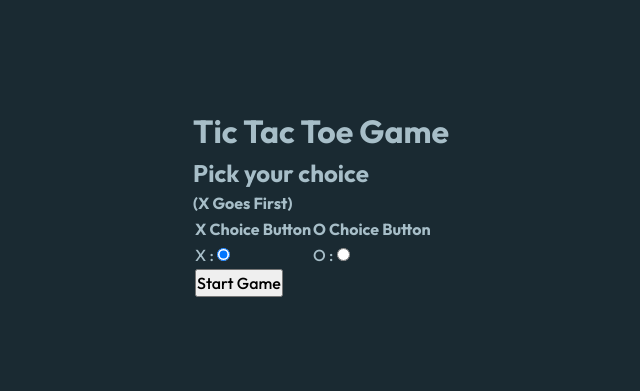
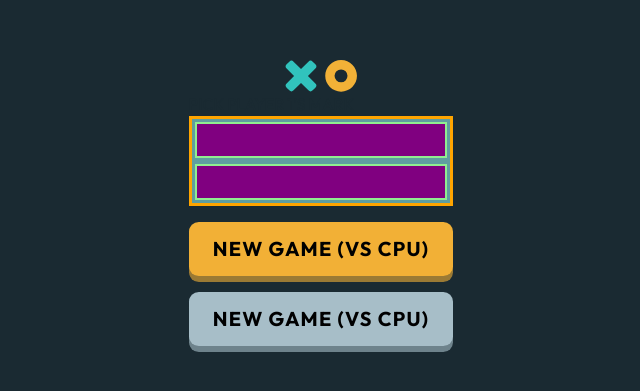
Before and after one commit to krutagna10/tic-tac-toe-game, a React (Create React App) app: page / in a window 1280 px wide. Shown: the part 197-588 px from the top of the page, without its empty margins (319-959 px from the left). Built offline with nearby package versions, Linux system fonts and the light colour scheme.

Commit message:
added some updates

```diff
--- a/src/App.jsx
+++ b/src/App.jsx
@@ -5,7 +5,7 @@ function App() {
   return (
     <div className="app">
       <GameProvider>
-        <h1>Tic Tac Toe Game</h1>
+        <h1 className="sr-only">Tic Tac Toe Game</h1>
         <Choice />
       </GameProvider>
     </div>
--- a/src/components/Choice/Choice.css
+++ b/src/components/Choice/Choice.css
@@ -0,0 +1,25 @@
+.choice__label {
+  color: var(--silver);
+  width: 100%;
+  background-color: purple;
+  border: 2px solid lightgreen;
+  padding-block: 1rem;
+  cursor: pointer;
+  display: block;
+}
+
+.division {
+  border: 3px solid orange;
+}
+
+.inner-division {
+  border: 3px solid cadetblue;
+}
+
+.choice__radio {
+  display: none;
+}
+
+.choice__btn {
+  width: 100%;
+}
--- a/src/components/Choice/Choice.jsx
+++ b/src/components/Choice/Choice.jsx
@@ -1,73 +1,55 @@
-import { ChoiceContext } from "../../context/GameContext";
+import Button from "../UI/Button/Button";
+import logo from "../../assets/logo.svg";
+import "./Choice.css";
 import { useState } from "react";
-import { useContext } from "react";
 
-function Choice({ onStartGame }) {
-  const [choices, setChoices] = useState({ user: "x", computer: "o" });
-  const { onChoice } = useContext(ChoiceContext);
+function Choice() {
+  const [userChoice, setUserChoice] = useState("");
 
-  function handleRadioChange(event) {
-    // Storing user choice in user choice variable
-    const userChoice = event.target.value;
-
-    // Setting computer choice the opposite of user choice
-    const computerChoice = userChoice === "x" ? "o" : "x";
-
-    // Setting choices
-    setChoices({ user: userChoice, computer: computerChoice });
-  }
-
-  function handleSubmit(event) {
-    event.preventDefault();
-    onChoice(choices.user, choices.computer);
-    onStartGame();
+  function handleUserChoiceChange(event) {
+    console.log(event.target.value);
   }
 
   return (
-    <form onSubmit={handleSubmit}>
-      <h2>Pick your choice</h2>
-      <h4 className="text--center">(X Goes First)</h4>
-      <table>
-        <thead>
-          <tr>
-            <th>X Choice Button</th>
-            <th>O Choice Button</th>
-          </tr>
-        </thead>
-        <tbody>
-          <tr>
-            <td>
-              <label>
-                X :{" "}
+    <div className="choice grid grid--items-center">
+      <img className="choice__logo" src={logo} alt="Tic Tac Toe" />
+
+      <form className="choice__form flow">
+        <div className="choice__radio-wrapper">
+          <p className="choice__radio-text">Pick Player 1's mark</p>
+          <div className="division">
+            <div className="inner-division">
               <input
+                className="choice__radio"
+                id="choice__radio-x"
+                onChange={handleUserChoiceChange}
                 type="radio"
-                  onChange={handleRadioChange}
-                  name="input__radio"
+                name="choice__radio"
                 value="x"
-                  checked={choices.user === "x"}
               />
-              </label>
-            </td>
-            <td>
-              <label>
-                O :{" "}
+              <label className="choice__label" htmlFor="choice__radio-x" />
+            </div>
+            <div className="inner-division">
               <input
+                className="choice__radio"
+                id="choice__radio-o"
+                onChange={handleUserChoiceChange}
                 type="radio"
-                  onChange={handleRadioChange}
-                  name="input__radio"
+                name="choice__radio"
                 value="o"
               />
-              </label>
-            </td>
-          </tr>
-          <tr>
-            <td colSpan="2">
-              <button type="submit">Start Game</button>
-            </td>
-          </tr>
-        </tbody>
-      </table>
+              <label className="choice__label" htmlFor="choice__radio-o" />
+            </div>
+          </div>
+        </div>
+        <Button className="choice__btn btn--yellow" type="submit">
+          New Game (vs CPU)
+        </Button>
+        <Button className="choice__btn btn--silver" type="submit">
+          New Game (vs CPU)
+        </Button>
       </form>
+    </div>
   );
 }
 
--- /dev/null
+++ b/src/components/UI/Button/Button.css
@@ -0,0 +1,31 @@
+.btn {
+  font-size: var(--font-size-300);
+  font-weight: var(--font-weight-bold);
+  display: block;
+  cursor: pointer;
+  padding: 0.75rem 1.5rem;
+  white-space: nowrap;
+  transition: all 0.3s ease;
+  text-transform: inherit;
+  border: none;
+  border-radius: 0.6125rem;
+  letter-spacing: 1.25px;
+}
+
+.btn--yellow {
+  background-color: var(--yellow);
+  box-shadow: 0 6px hsla(var(--raw-yellow), 0.6);
+}
+
+.btn--yellow:hover {
+  background-color: var(--light-yellow);
+}
+
+.btn--silver {
+  background-color: var(--silver);
+  box-shadow: 0 6px hsla(var(--raw-silver), 0.6);
+}
+
+.btn--silver:hover {
+  background-color: var(--light-silver);
+}
--- /dev/null
+++ b/src/components/UI/Button/Button.jsx
@@ -0,0 +1,15 @@
+import "./Button.css";
+
+function Button({ children, className, onClick, type }) {
+  return (
+    <button
+      className={`btn ${className}`}
+      onClick={onClick}
+      type={type === "submit" ? "submit" : "button"}
+    >
+      {children}
+    </button>
+  );
+}
+
+export default Button;
--- a/src/context/GameProvider.jsx
+++ b/src/context/GameProvider.jsx
@@ -73,8 +73,6 @@ function GameProvider({ children }) {
     }
   }
 
-  console.log(result);
-
   function handleResetScores() {
     scoresDispatch({ type: "reset-scores" });
   }
--- a/src/index.css
+++ b/src/index.css
@@ -23,6 +23,10 @@
   --light-yellow: hsl(39, 100%, 69%);
   --silver: hsl(198, 23%, 72%);
   --light-silver: hsl(197, 33%, 89%);
+
+  /* Raw Colors */
+  --raw-yellow: 39, 88%, 58%;
+  --raw-silver: 198, 23%, 72%;
 
   /* Spacing */
   --flow-space: 1rem;
@@ -65,18 +69,54 @@ html {
   width: 100%;
 }
 
+h1,
+h2,
+h3 {
+  line-height: 1.2;
+}
+
 body {
   font-family: var(--font-outfit);
   background-color: var(--dark-navy);
-  color: var(--silver);
+  color: var(--dark-navy);
   font-weight: var(--font-weight-medium);
+  text-transform: uppercase;
   min-height: 100vh;
   display: grid;
   place-content: center;
   line-height: 1.5;
 }
 
+/* Remove all animations, transitions and smooth scroll for people that prefer not to see them */
+@media (prefers-reduced-motion: reduce) {
+  html:focus-within {
+    scroll-behavior: auto;
+  }
+
+  *,
+  *::before,
+  *::after {
+    animation-duration: 0.01ms !important;
+    animation-iteration-count: 1 !important;
+    transition-duration: 0.01ms !important;
+    scroll-behavior: auto !important;
+  }
+}
+
 /* Utilities */
+.sr-only {
+  position: absolute;
+  width: 1px;
+  height: 1px;
+  padding: 0;
+  margin: -1px;
+  overflow: hidden;
+  clip: rect(0, 0, 0, 0);
+  white-space: nowrap;
+  /* added line */
+  border: 0;
+}
+
 .flow > * + * {
   margin-top: var(--flow-space);
 }
@@ -122,3 +162,8 @@ body {
 .grid--content-center {
   place-content: center;
 }
+
+/* Font Weight */
+.font-bold {
+  font-weight: bold;
+}
```
Lines whose indentation alone changed are shown as unchanged.
